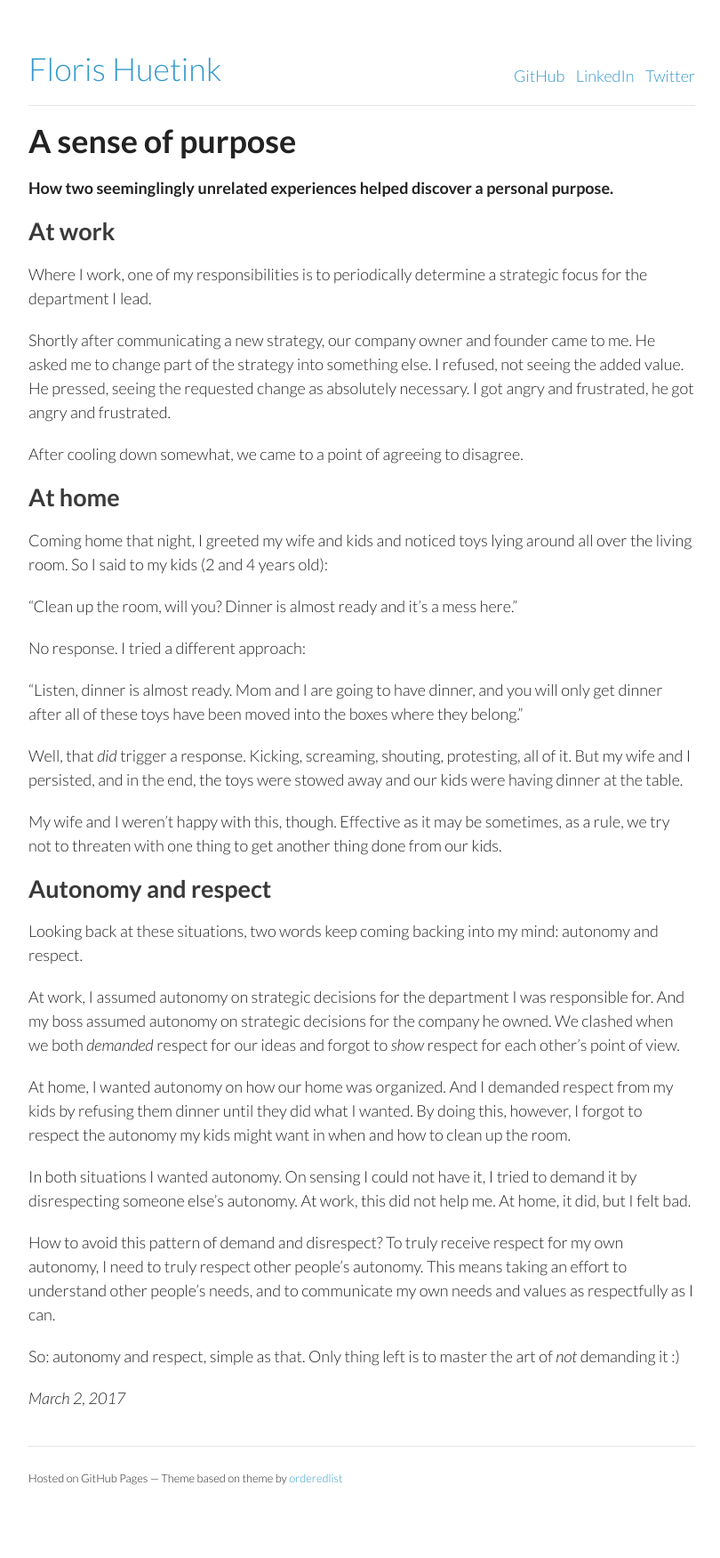
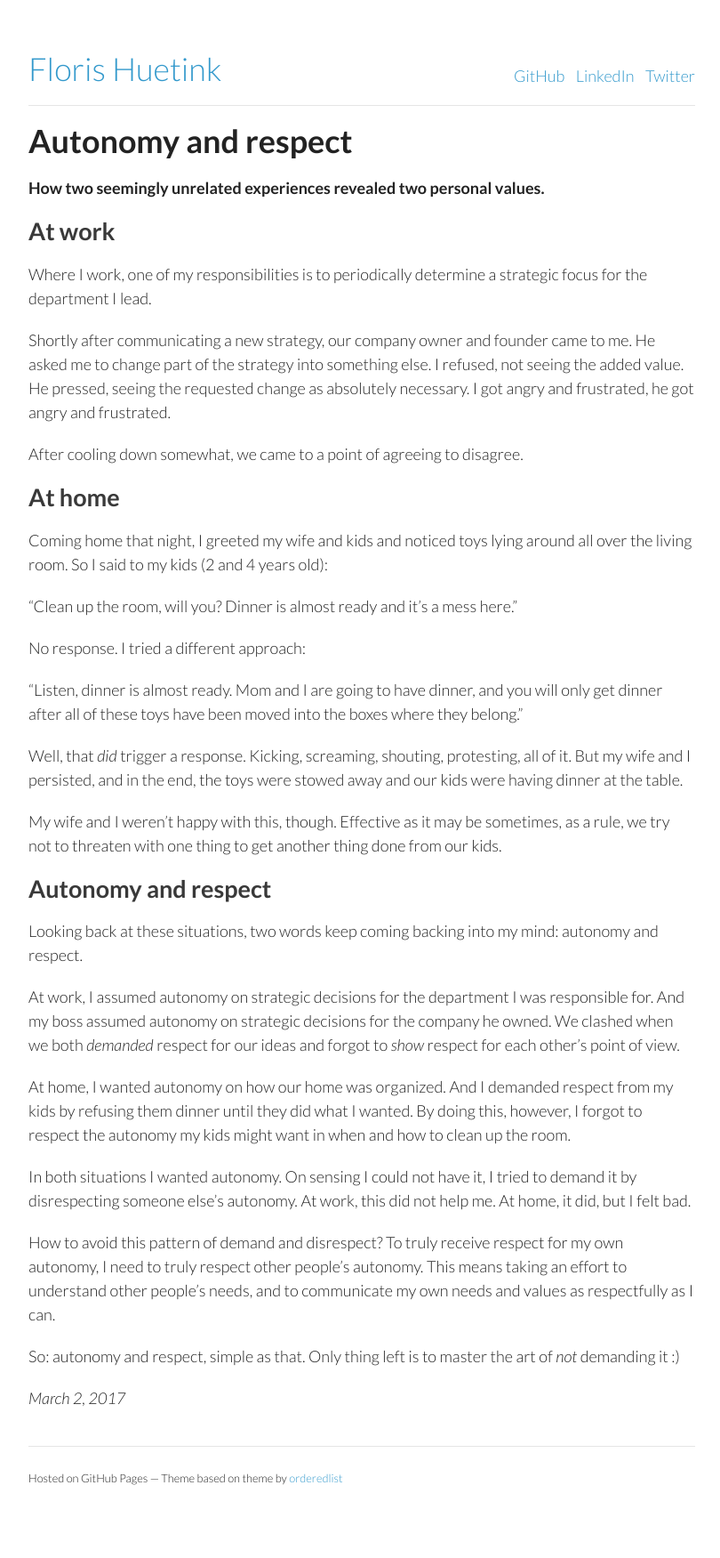
Before and after one commit to florish/florish, a Jekyll site: the page built from _posts/2017-03-02-autonomy-and-respect.md, in a window 1280 px wide. Shown: the whole page at 89% size, without its empty margins (233-1043 px from the left). Built offline with Jekyll 4.4.1, drawn with Linux system fonts in a browser that asks for light colours.

Commit message:
Adjust title to better clarify post's intent

```diff
--- a/_posts/2017-03-02-a-sense-of-purpose.md
+++ b/_posts/2017-03-02-autonomy-and-respect.md
@@ -1,9 +1,9 @@
 ---
 layout: post
-title: A sense of purpose
+title: Autonomy and respect
 ---
 
-**How two seeminglingly unrelated experiences helped discover a personal purpose.**
+**How two seemingly unrelated experiences revealed two personal values.**
 
 ## At work
 
```
